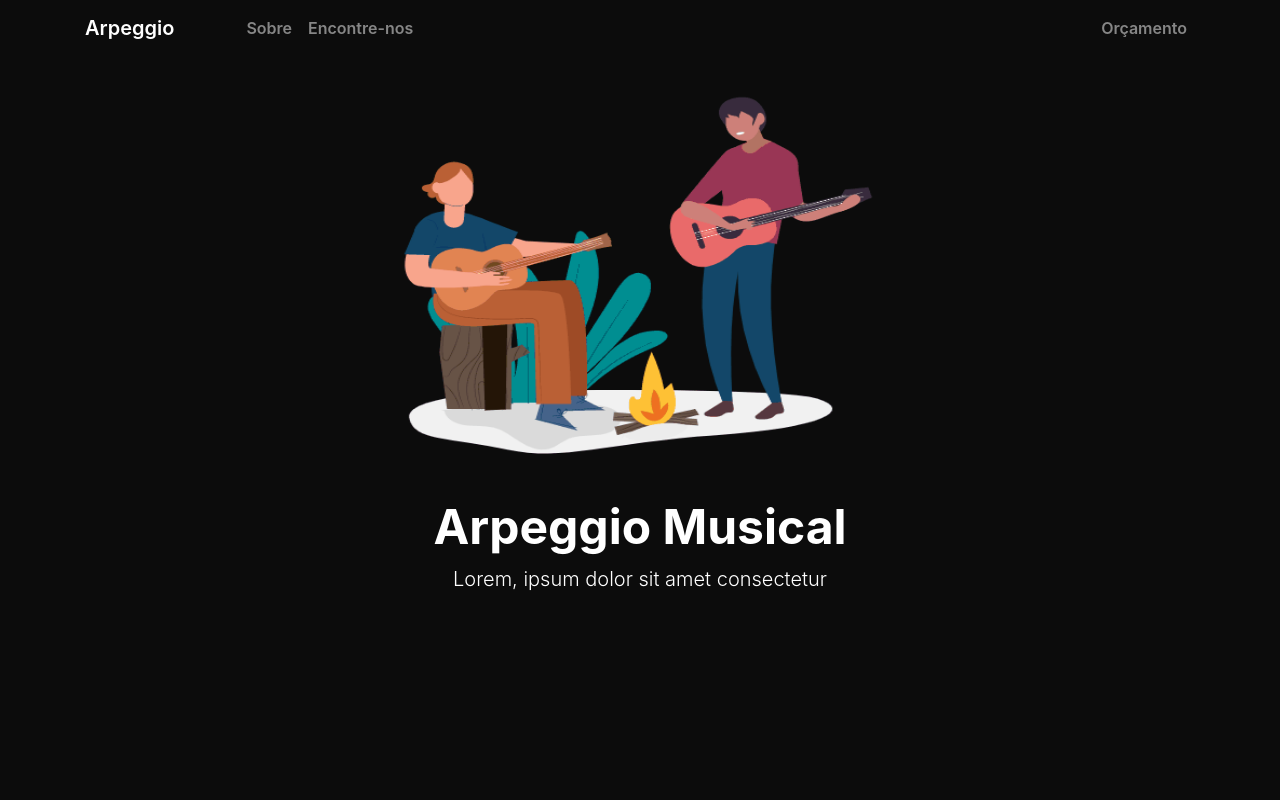
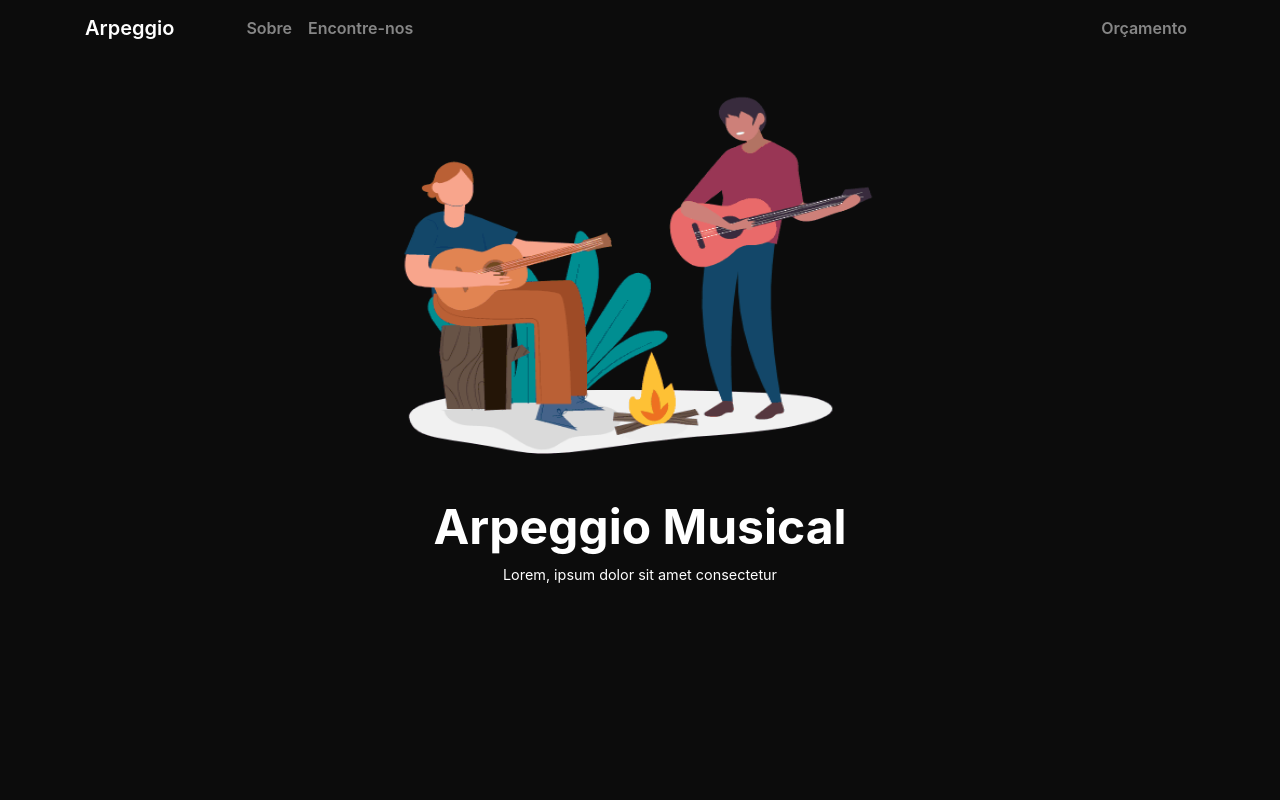
Before and after one commit to igortheodoro/arpeggio-html, a plain HTML site: page index.html in a window 1280 px wide. Shown: the top 800 px of the page. Drawn offline with nearby package versions, Linux system fonts and the light colour scheme; a script that the page names is missing.

Commit message:
Ajusta texto header

```diff
--- a/index.html
+++ b/index.html
@@ -46,7 +46,7 @@
             <img style="height: 450px;" src="./images/animation_guitar.gif" alt="Music">
           <div>
             <h1 style="font-size: 3rem;" class="text-center"><strong>Arpeggio Musical</strong></h1>
-            <p class="lead text-center">Lorem, ipsum dolor sit amet consectetur</p>
+            <p style="font-size: 0.9rem;" class="text-center">Lorem, ipsum dolor sit amet consectetur</p>
           </div>
         </div>
       </div>
```
